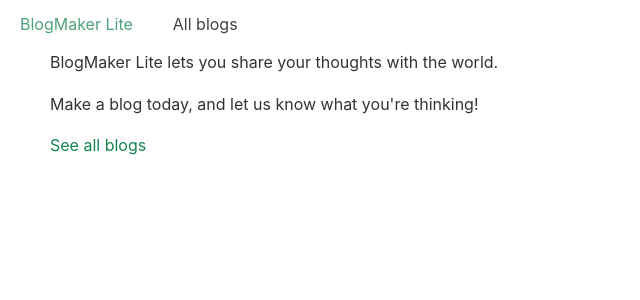
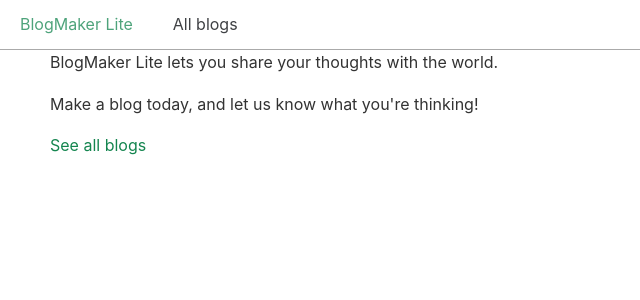
Before and after one commit to ehmatthes/django-first-principles, a Django app: page / in a window 1280 px wide. Shown: the top 300 px of the page, without its empty margins (0-640 px from the left). Run offline with Django 4.2, Linux system fonts and the light colour scheme.

Commit message:
Navbar has a 1-pixel bottom border.

```diff
--- /dev/null
+++ b/css/custom.css
@@ -0,0 +1,3 @@
+.nav {
+    border-bottom: 1px solid #aaa;
+}
--- a/templates/base.html
+++ b/templates/base.html
@@ -4,11 +4,10 @@
 <html lang="en-US">
   <head>
     <meta charset="utf-8" />
-    <meta name="viewport"
-      content="width=device-width, initial-scale=1.0" />
+    <meta name="viewport" content="width=device-width, initial-scale=1.0" />
 
-    <link href="{% static 'chota.css' %}" rel="stylesheet"
-      type="text/css">
+    <link href="{% static 'chota.css' %}" rel="stylesheet" type="text/css">
+    <link href="{% static 'custom.css' %}" rel="stylesheet" type="text/css">
 
     <title>BlogMaker Lite</title>
   </head>
```
